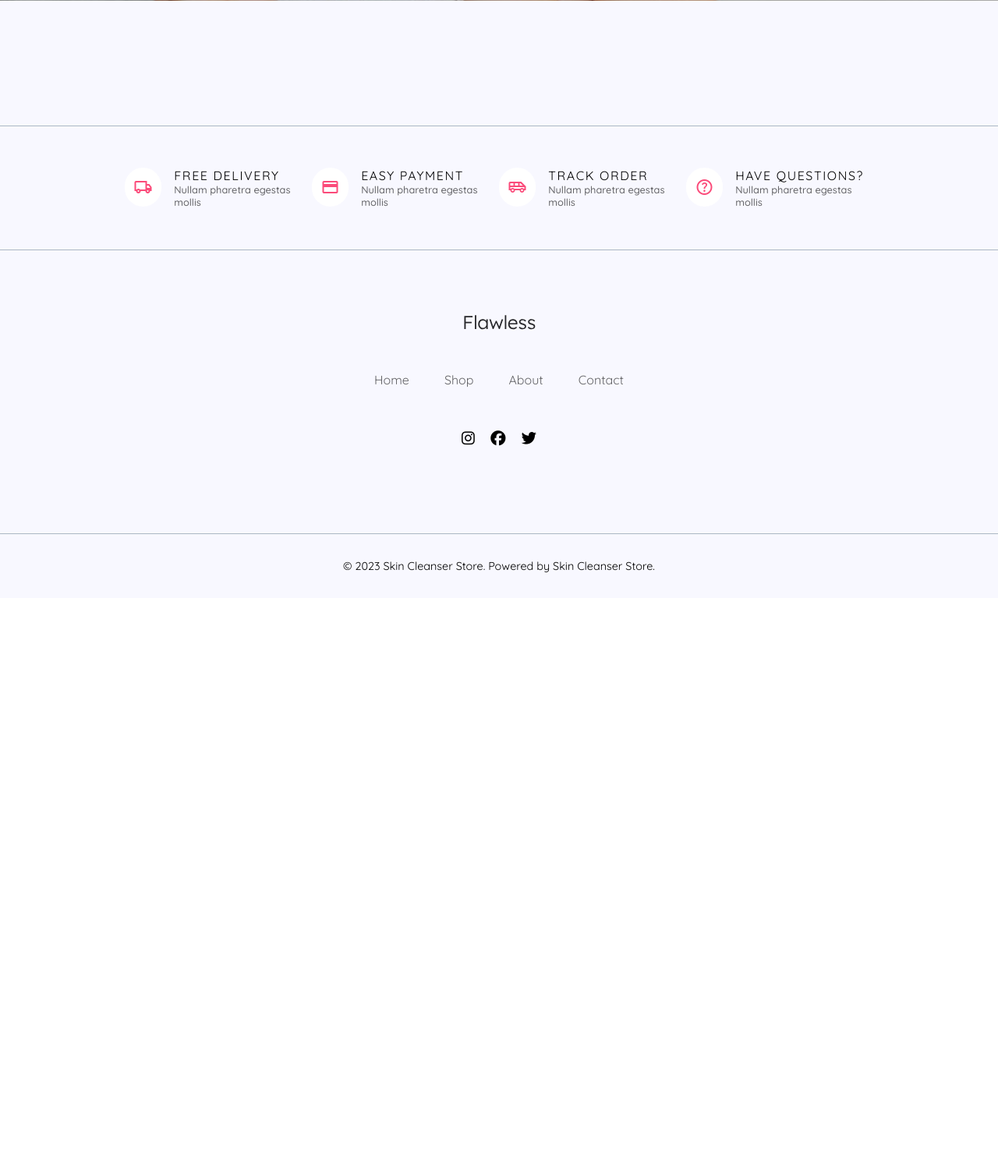
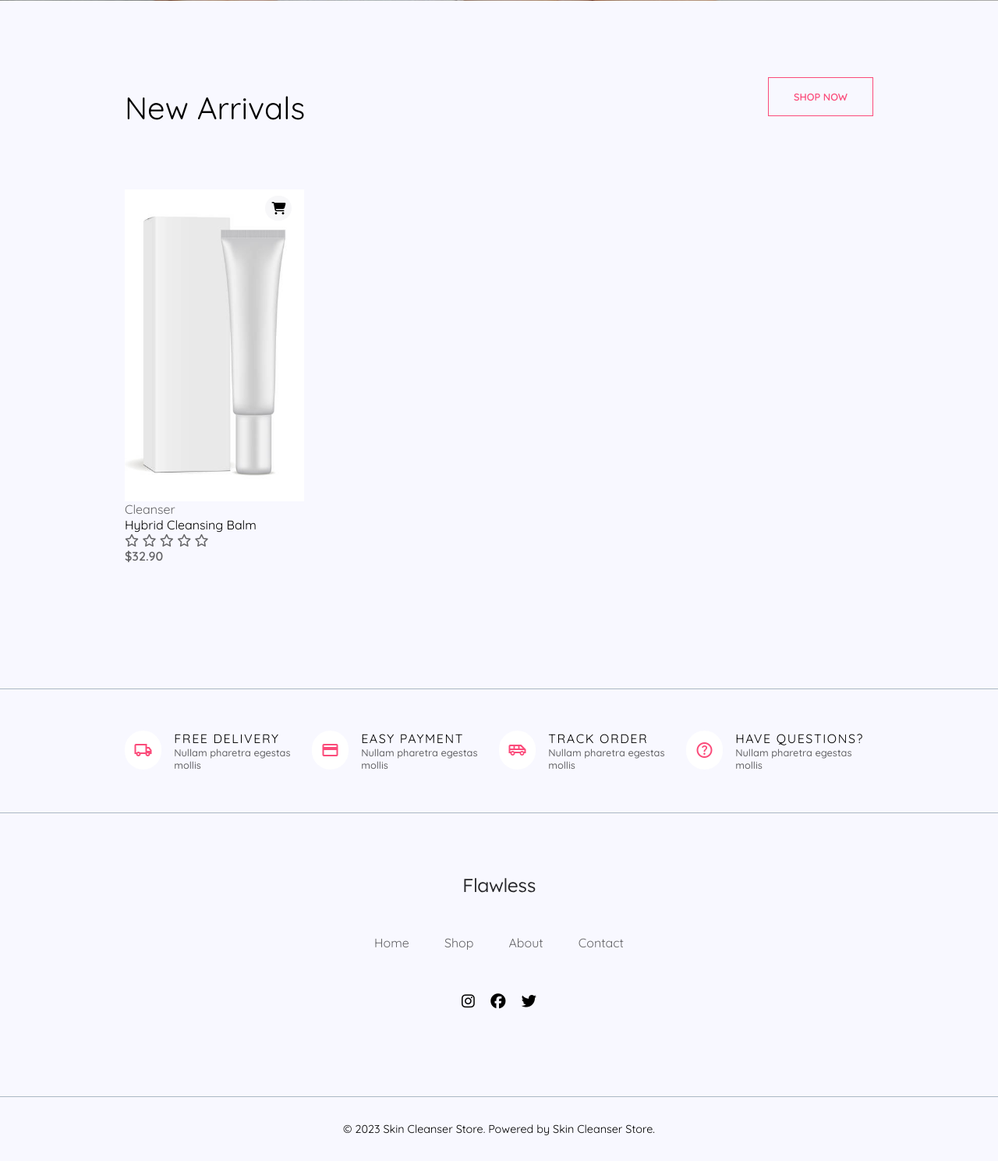
Before and after one commit to Chukwukaoranile/webstack-portfolio_project_specialization, a Python web app: template e-commerce/templates/index.html in a window 1280 px wide. Shown: the part 639-2128 px from the top of the page at 78% size. Before the commit the page ends 1373 px from the top, so only its background shows below. Run offline with Jinja, Linux system fonts and the light colour scheme; the template is opened without the code that fills it, so the values that code supplies are empty; some libraries are stand-ins or nearby versions.

Commit message:
created product card in main,added image/classes

```diff
--- a/e-commerce/templates/assets/css/styles.css
+++ b/e-commerce/templates/assets/css/styles.css
@@ -132,6 +132,85 @@ a{
     line-height: 2rem;
 }
 
+
+/* MAIN */
+
+.main-container{
+    margin: auto;
+    width: 75%;
+    margin-top: 7rem;
+}
+
+.arrivals-shop{
+    justify-content: space-between;
+    margin-bottom: 5rem;
+}
+
+.arrivals{
+    font-weight: normal;
+    font-size: 2.5rem;
+}
+
+.shop{
+    text-decoration: none;
+    color:#fb4b7a;
+    font-size: 0.8rem;
+    font-weight: 600;
+    border: 1px solid #fb4b7a;
+    padding: 1rem 2rem;
+    transition: background-color 0.3s, color 0.3s;
+}
+
+.shop:hover{
+    background-color: #fb4b7a;
+    color: #ffffff;
+}
+
+/* .productCard{
+    background-color: #f7f7f9;
+} */
+
+.product-img_container{
+    width: 24%;
+    /* background-color: red; */
+    height: 50vh;
+    position: relative;
+}
+
+.product-img_container img{
+    width: 100%;
+    height: 100%;
+    object-fit: cover;
+}
+
+.card-cart{
+    color: black;
+    position: absolute;
+    top: 0.5rem;
+    right: 1rem;
+    background-color: #f7f7f9;
+    padding: 0.5rem;
+    border-radius: 100px;
+    display: none;
+}
+
+.product-img_container:hover .card-cart{
+    display: block;
+}
+
+.product-name, .price, .rating{
+    color: #646467;
+}
+
+.price{
+    font-weight: 600;
+}
+
+
+
+
+
+
 /* FOOTER */
 
 footer{
--- a/e-commerce/templates/index.html
+++ b/e-commerce/templates/index.html
@@ -63,6 +63,41 @@
         </section>
         <main>
             <!-- YOUR MAIN GOES HERE -->
+            <div class="main-container">
+                <section class="d-flex arrivals-shop">
+                    <h2 class="arrivals">New Arrivals</h2>
+                    <div  class="shop-div">
+                        <a href="" class="shop">SHOP NOW</a>
+                    </div>
+                </section>
+
+                <section class="productCard-container">
+                    <section class="productCard">
+                        <div>
+                            <a href="">
+                                <div class="product-img_container">
+                                    <img src="assets/images/istockphoto-1127163067-612x612.jpg" alt="">
+                                    <a href=""><i class="fa-solid fa-cart-shopping card-cart"></i></a>
+                                </div>
+
+                            </a>
+
+                            <div>
+                                <p class="product-name">Cleanser</p>
+                                <p class="product-type">Hybrid Cleansing Balm</p>
+                                <div class="rating">
+                                    <i class="fa-regular fa-star"></i>
+                                    <i class="fa-regular fa-star"></i>
+                                    <i class="fa-regular fa-star"></i>
+                                    <i class="fa-regular fa-star"></i>
+                                    <i class="fa-regular fa-star"></i>
+                                </div>
+                                <p class="price">$32.90</p>
+                            </div>
+                        </div>
+                    </section>
+                </section>
+            </div>
         </main>
         <footer>
             <section class="footer-container d-flex">
```
Also changed, not shown: e-commerce/templates/assets/images/istockphoto-1127163067-612x612.jpg (added).
